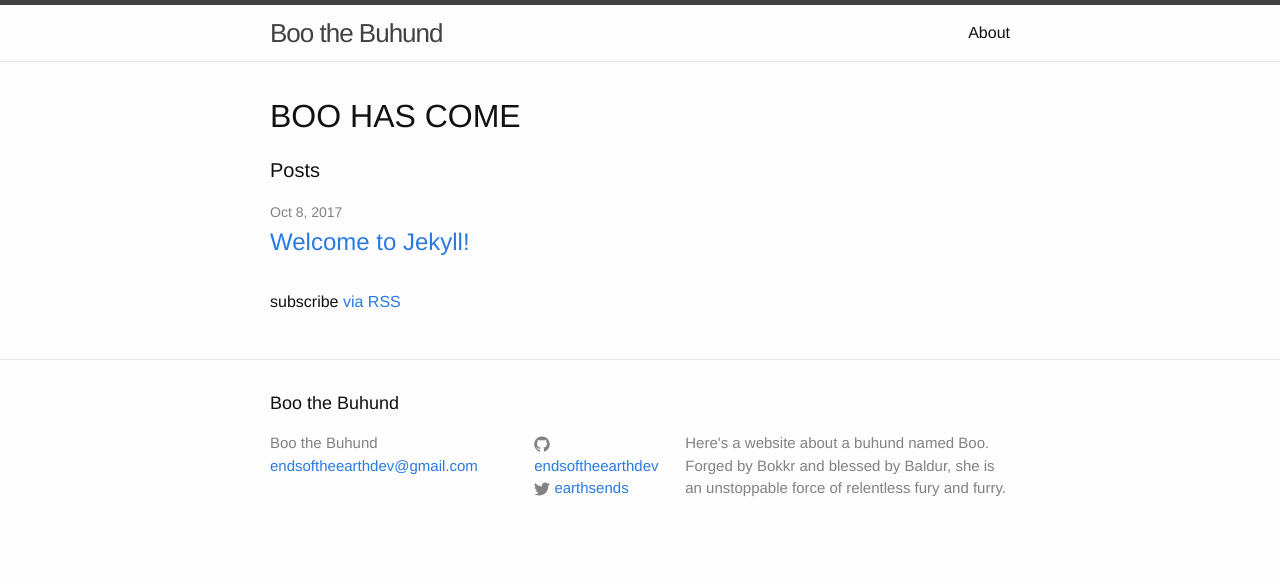
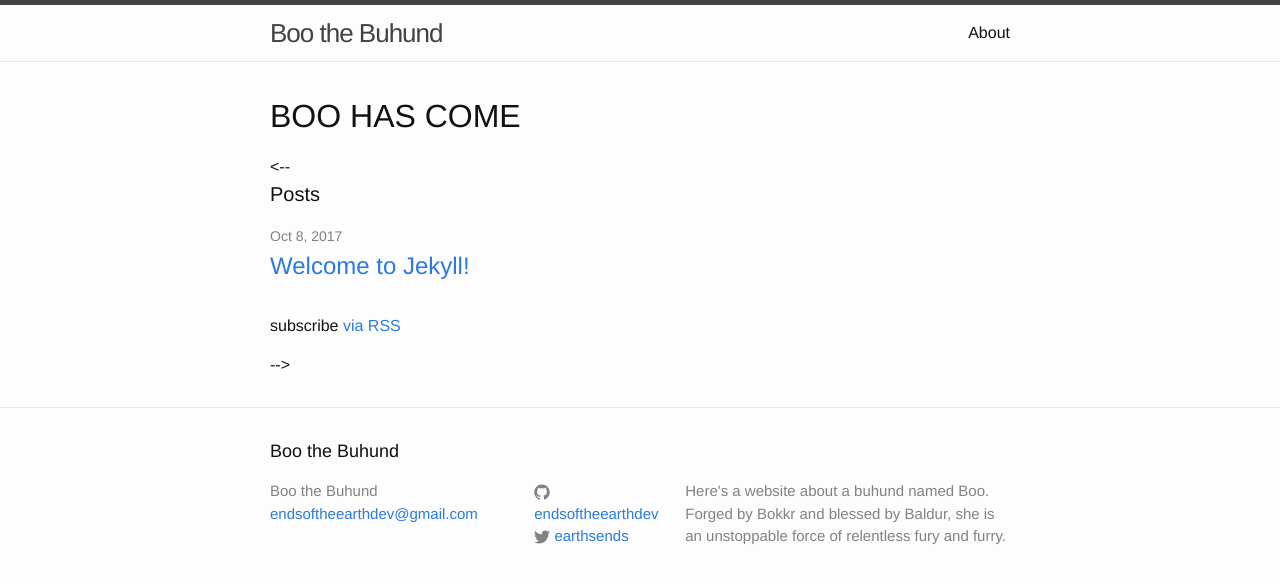
Before and after one commit to endsoftheearthdev/endsoftheearthdev.github.io, a Jekyll site: the page built from index.html, in a window 1280 px wide. Shown: the top 584 px of the page. Built offline with Jekyll 4.4.1, drawn with Linux system fonts in a browser that asks for light colours.

Commit message:
Update default.html

```diff
--- a/_layouts/default.html
+++ b/_layouts/default.html
@@ -10,7 +10,7 @@
     <div class="page-content">
       <div class="wrapper">
         <h1>BOO HAS COME</h1>
-        {{ content }}
+        <--{{ content }}-->
       </div>
     </div>
 
```
